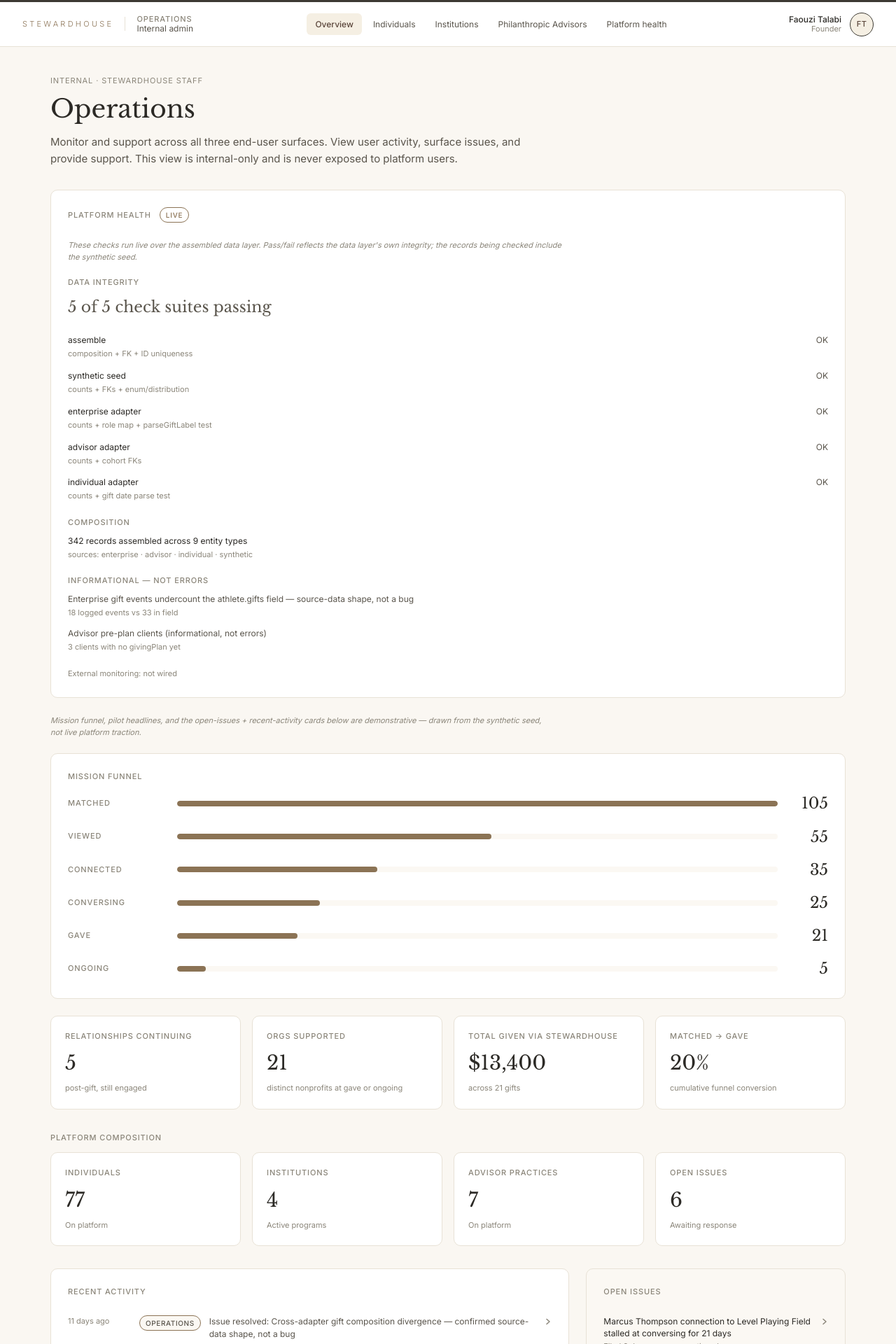
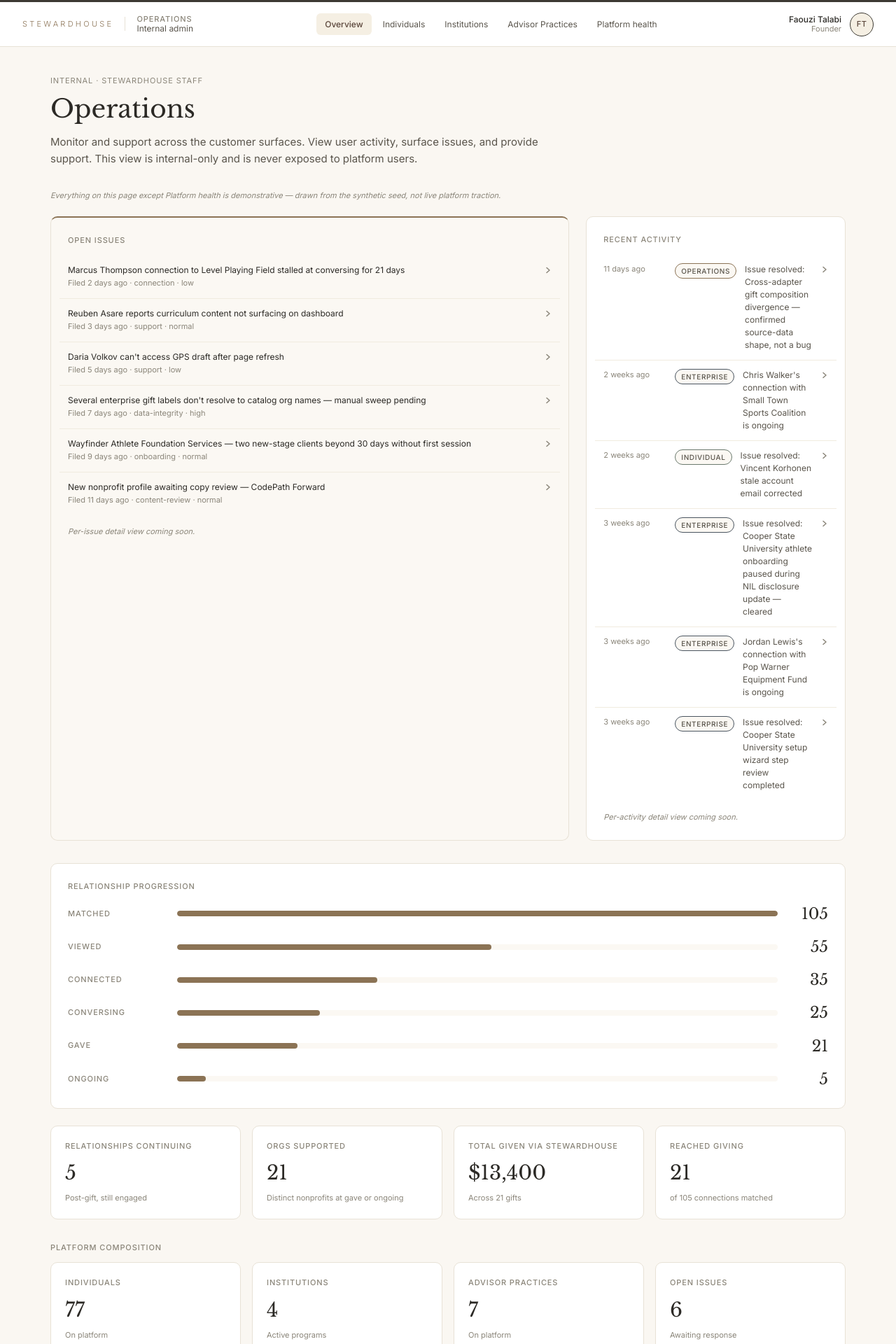
Before and after one commit to talabifaouzi/stewardhouse-app, a React (Vite) app: page /operations in a window 1280 px wide. Shown: the top 1920 px of the page at 70% size. Built offline with nearby package versions, Linux system fonts and the light colour scheme.

Commit message:
Operations QA fix bundle 2 — copy & structure (QA-001, QA-002, QA-024, QA-054 + QA-025–QA-029)

```diff
--- a/src/surfaces/operations/OperationsSurface.jsx
+++ b/src/surfaces/operations/OperationsSurface.jsx
@@ -13,14 +13,15 @@ const INDIVIDUAL_COUNT  = unified.personsBy({ type: 'individual' }).length;
 const INSTITUTION_COUNT = unified.countBy('institutions');
 const PRACTICE_COUNT    = unified.countBy('advisorPractices');
 
-// Mission-funnel pillar (Slice B): aggregate-only, derived from the
-// ConnectionRequest entity. The funnel and pilot headlines below are
-// demonstrative — drawn from the synthetic seed, not live traction.
+// Relationship-progression pillar (Slice B / fix bundle 2): aggregate-only,
+// derived from the ConnectionRequest entity. Demonstrative — drawn from the
+// synthetic seed, not live traction.
 const FUNNEL  = unified.connectionFunnel();
 const METRICS = unified.pilotMetrics();
 
-// Ordered stages for the funnel rendering. Descriptive labels — no scoring,
-// no ranking. Each later stage is a subset of all earlier stages.
+// Ordered stages for the relationship-progression rendering. Descriptive
+// labels — no scoring, no ranking. Each later stage is a subset of all
+// earlier stages.
 const FUNNEL_STAGES = [
   { key: 'matched',    label: 'Matched' },
   { key: 'viewed',     label: 'Viewed' },
@@ -83,7 +84,7 @@ const NAV_ITEMS = [
   { key: 'home', label: 'Overview', path: '/operations' },
   { key: 'individuals', label: 'Individuals', path: '/operations/individuals' },
   { key: 'institutions', label: 'Institutions', path: '/operations/institutions' },
-  { key: 'advisors', label: 'Philanthropic Advisors', path: '/operations/advisors' },
+  { key: 'advisors', label: 'Advisor Practices', path: '/operations/advisors' },
   { key: 'health', label: 'Platform health', path: '/operations/health' },
 ];
 
@@ -160,21 +161,13 @@ function OperationsHome() {
           maxWidth: '720px',
           lineHeight: 1.6,
         }}>
-          Monitor and support across all three end-user surfaces. View user activity, surface issues, and provide support.
+          Monitor and support across the customer surfaces. View user activity, surface issues, and provide support.
           This view is internal-only and is never exposed to platform users.
         </p>
       </div>
 
-      {/* Platform health pillar (Slice H) — LIVE system status. Placed ABOVE
-          the demonstrative caveat so the caveat's "below" framing stays
-          literally accurate; the pillar itself is data-layer integrity. */}
-      <div style={{ marginBottom: 'var(--sh-space-6)' }}>
-        <PlatformHealthCard health={HEALTH} />
-      </div>
-
-      {/* Demonstrative-state caveat — applies to the funnel, pilot headlines,
-          and the open-issues card below. Phrased so no synthetic number reads
-          as live traction. */}
+      {/* Demonstrative-state caveat — Q1→Q3 IA: explicit exception of Platform
+          health (which is LIVE and anchors the bottom). */}
       <p style={{
         fontSize: 'var(--sh-text-xs)',
         color: 'var(--sh-text-muted)',
@@ -182,69 +175,36 @@ function OperationsHome() {
         marginBottom: 'var(--sh-space-5)',
         maxWidth: '720px',
       }}>
-        Mission funnel, pilot headlines, and the open-issues + recent-activity
-        cards below are demonstrative — drawn from the synthetic seed, not live
-        platform traction.
+        Everything on this page except Platform health is demonstrative — drawn
+        from the synthetic seed, not live platform traction.
       </p>
 
-      {/* Mission funnel — primary pillar (Slice B) */}
-      <div style={{ marginBottom: 'var(--sh-space-6)' }}>
-        <MissionFunnel funnel={FUNNEL} />
-      </div>
-
-      {/* Pilot headlines — four cards derived from pilotMetrics() */}
-      <div style={{
-        display: 'grid',
-        gridTemplateColumns: 'repeat(auto-fit, minmax(220px, 1fr))',
-        gap: 'var(--sh-space-4)',
-        marginBottom: 'var(--sh-space-8)',
-      }}>
-        <Stat
-          label="Relationships continuing"
-          value={METRICS.ongoingCount}
-          sub="post-gift, still engaged"
-        />
-        <Stat
-          label="Orgs supported"
-          value={METRICS.distinctOrgsAtGave}
-          sub="distinct nonprofits at gave or ongoing"
-        />
-        <Stat
-          label="Total given via StewardHouse"
-          value={`$${METRICS.totalDollarsAtGave.toLocaleString()}`}
-          sub={`across ${METRICS.gaveCount} gifts`}
-        />
-        <Stat
-          label="Matched → gave"
-          value={`${Math.round(METRICS.conversionMatchedToGave * 100)}%`}
-          sub="cumulative funnel conversion"
-        />
-      </div>
-
-      {/* Platform composition — existing four tiles, demoted below the funnel pillar.
-          Three derived counts plus the hardcoded Open issues (wired in Slice C). */}
-      <section
-        aria-labelledby={compositionLabelId}
-        style={{ marginBottom: 'var(--sh-space-8)' }}
-      >
-        <SectionLabel id={compositionLabelId}>Platform composition</SectionLabel>
-        <div style={{
-          display: 'grid',
-          gridTemplateColumns: 'repeat(auto-fit, minmax(180px, 1fr))',
-          gap: 'var(--sh-space-4)',
-        }}>
-          <Stat label="Individuals" value={INDIVIDUAL_COUNT} sub="On platform" />
-          <Stat label="Institutions" value={INSTITUTION_COUNT} sub="Active programs" />
-          <Stat label="Advisor Practices" value={PRACTICE_COUNT} sub="On platform" />
-          <Stat label="Open issues" value={OPEN_ISSUE_COUNT} sub="Awaiting response" />
-        </div>
-      </section>
-
+      {/* Q1 — attention-shaped content leads: Open issues (wide left, 2fr) +
+          Recent activity (narrow right, 1fr). */}
       <div style={{
         display: 'grid',
         gridTemplateColumns: 'minmax(0, 2fr) minmax(0, 1fr)',
         gap: 'var(--sh-space-6)',
+        marginBottom: 'var(--sh-space-8)',
       }}>
+        <Card tint accent="var(--sh-bronze)" as="section" aria-labelledby={openIssuesLabelId}>
+          <SectionLabel id={openIssuesLabelId}>Open issues</SectionLabel>
+          <div style={{ display: 'flex', flexDirection: 'column' }}>
+            {OPEN_ISSUES.map((issue, i) => (
+              <IssueRow key={issue.id} issue={issue} first={i === 0} />
+            ))}
+          </div>
+          <p style={{
+            fontSize: 'var(--sh-text-xs)',
+            color: 'var(--sh-text-muted)',
+            fontStyle: 'italic',
+            marginTop: 'var(--sh-space-4)',
+            marginBottom: 0,
+          }}>
+            Per-issue detail view coming soon.
+          </p>
+        </Card>
+
         <Card as="section" aria-labelledby={recentActivityLabelId}>
           <SectionLabel id={recentActivityLabelId}>Recent activity</SectionLabel>
           <div style={{ display: 'flex', flexDirection: 'column' }}>
@@ -263,27 +223,66 @@ function OperationsHome() {
             marginTop: 'var(--sh-space-4)',
             marginBottom: 0,
           }}>
-            Per-activity drill-down pending — Operations route-pages slice.
+            Per-activity detail view coming soon.
           </p>
         </Card>
+      </div>
 
-        <Card tint as="section" aria-labelledby={openIssuesLabelId}>
-          <SectionLabel id={openIssuesLabelId}>Open issues</SectionLabel>
-          <div style={{ display: 'flex', flexDirection: 'column' }}>
-            {OPEN_ISSUES.map((issue, i) => (
-              <IssueRow key={issue.id} issue={issue} first={i === 0} />
-            ))}
-          </div>
-          <p style={{
-            fontSize: 'var(--sh-text-xs)',
-            color: 'var(--sh-text-muted)',
-            fontStyle: 'italic',
-            marginTop: 'var(--sh-space-4)',
-            marginBottom: 0,
-          }}>
-            Per-issue drill-down pending — Operations route-pages slice.
-          </p>
-        </Card>
+      {/* Q2 — Relationship progression pillar */}
+      <div style={{ marginBottom: 'var(--sh-space-6)' }}>
+        <MissionFunnel funnel={FUNNEL} />
+      </div>
+
+      {/* Pilot headlines — four cards derived from pilotMetrics() */}
+      <div style={{
+        display: 'grid',
+        gridTemplateColumns: 'repeat(auto-fit, minmax(220px, 1fr))',
+        gap: 'var(--sh-space-4)',
+        marginBottom: 'var(--sh-space-8)',
+      }}>
+        <Stat
+          label="Relationships continuing"
+          value={METRICS.ongoingCount}
+          sub="Post-gift, still engaged"
+        />
+        <Stat
+          label="Orgs supported"
+          value={METRICS.distinctOrgsAtGave}
+          sub="Distinct nonprofits at gave or ongoing"
+        />
+        <Stat
+          label="Total given via StewardHouse"
+          value={`$${METRICS.totalDollarsAtGave.toLocaleString()}`}
+          sub={`Across ${METRICS.gaveCount} gifts`}
+        />
+        <Stat
+          label="Reached giving"
+          value={FUNNEL.gave}
+          sub={`of ${FUNNEL.matched} connections matched`}
+        />
+      </div>
+
+      {/* Q3 — Platform composition (three derived counts plus the Open issues count). */}
+      <section
+        aria-labelledby={compositionLabelId}
+        style={{ marginBottom: 'var(--sh-space-8)' }}
+      >
+        <SectionLabel id={compositionLabelId}>Platform composition</SectionLabel>
+        <div style={{
+          display: 'grid',
+          gridTemplateColumns: 'repeat(auto-fit, minmax(180px, 1fr))',
+          gap: 'var(--sh-space-4)',
+        }}>
+          <Stat label="Individuals" value={INDIVIDUAL_COUNT} sub="On platform" />
+          <Stat label="Institutions" value={INSTITUTION_COUNT} sub="Active programs" />
+          <Stat label="Advisor Practices" value={PRACTICE_COUNT} sub="On platform" />
+          <Stat label="Open issues" value={OPEN_ISSUE_COUNT} sub="Awaiting response" />
+        </div>
+      </section>
+
+      {/* Q3 — Platform health pillar (LIVE) anchors the bottom of the page. */}
+      <div>
+        <PlatformHealthCard health={HEALTH} />
       </div>
     </main>
   );
@@ -296,7 +295,7 @@ function MissionFunnel({ funnel }) {
   const labelId = useId();
   return (
     <Card as="section" aria-labelledby={labelId}>
-      <SectionLabel id={labelId}>Mission funnel</SectionLabel>
+      <SectionLabel id={labelId}>Relationship progression</SectionLabel>
       <div style={{
         display: 'flex',
         flexDirection: 'column',
@@ -367,37 +366,15 @@ function PlatformHealthCard({ health }) {
     marginBottom: 'var(--sh-space-2)',
   };
   const externalMonText = health.externalMonitoring === 'not-wired'
-    ? 'not wired'
+    ? 'not yet enabled'
     : health.externalMonitoring;
 
   return (
     <Card as="section" aria-labelledby={labelId}>
-      {/* Title + LIVE badge */}
-      <div style={{
-        display: 'flex',
-        alignItems: 'center',
-        gap: 'var(--sh-space-3)',
-        marginBottom: 'var(--sh-space-3)',
-      }}>
-        <SectionLabel id={labelId}>Platform health</SectionLabel>
-        <span style={{
-          fontSize: '10px',
-          padding: '2px 8px',
-          borderRadius: 'var(--sh-radius-full)',
-          border: '0.5px solid var(--sh-bronze)',
-          color: 'var(--sh-bronze)',
-          textTransform: 'uppercase',
-          letterSpacing: '0.08em',
-          fontWeight: 500,
-          // SectionLabel has marginBottom var(--sh-space-3); shift the badge
-          // up so it sits on the title baseline rather than the gap below it.
-          marginBottom: 'var(--sh-space-3)',
-        }}>
-          Live
-        </span>
-      </div>
+      <SectionLabel id={labelId}>Platform health</SectionLabel>
 
-      {/* Honesty callout — keeps the LIVE badge honest. */}
+      {/* Honesty callout — the live framing the dropped LIVE pill used to carry,
+          now anchored entirely in the prose. */}
       <p style={{
         fontSize: 'var(--sh-text-xs)',
         color: 'var(--sh-text-muted)',
@@ -886,7 +863,7 @@ function UserList({ kind }) {
   const titleMap = {
     individuals: 'Individuals',
     institutions: 'Institutions',
-    advisors: 'Philanthropic Advisors',
+    advisors: 'Advisor Practices',
   };
   return (
     <main style={{
```
